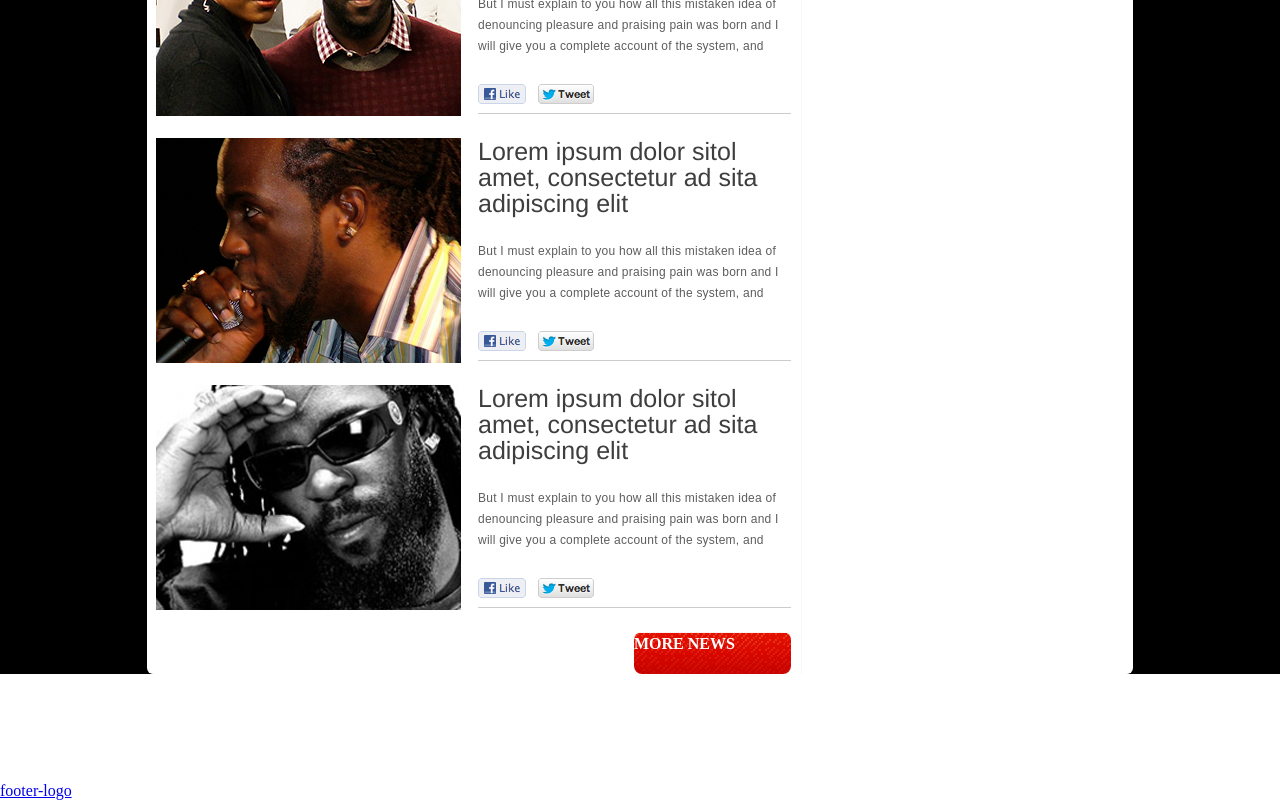
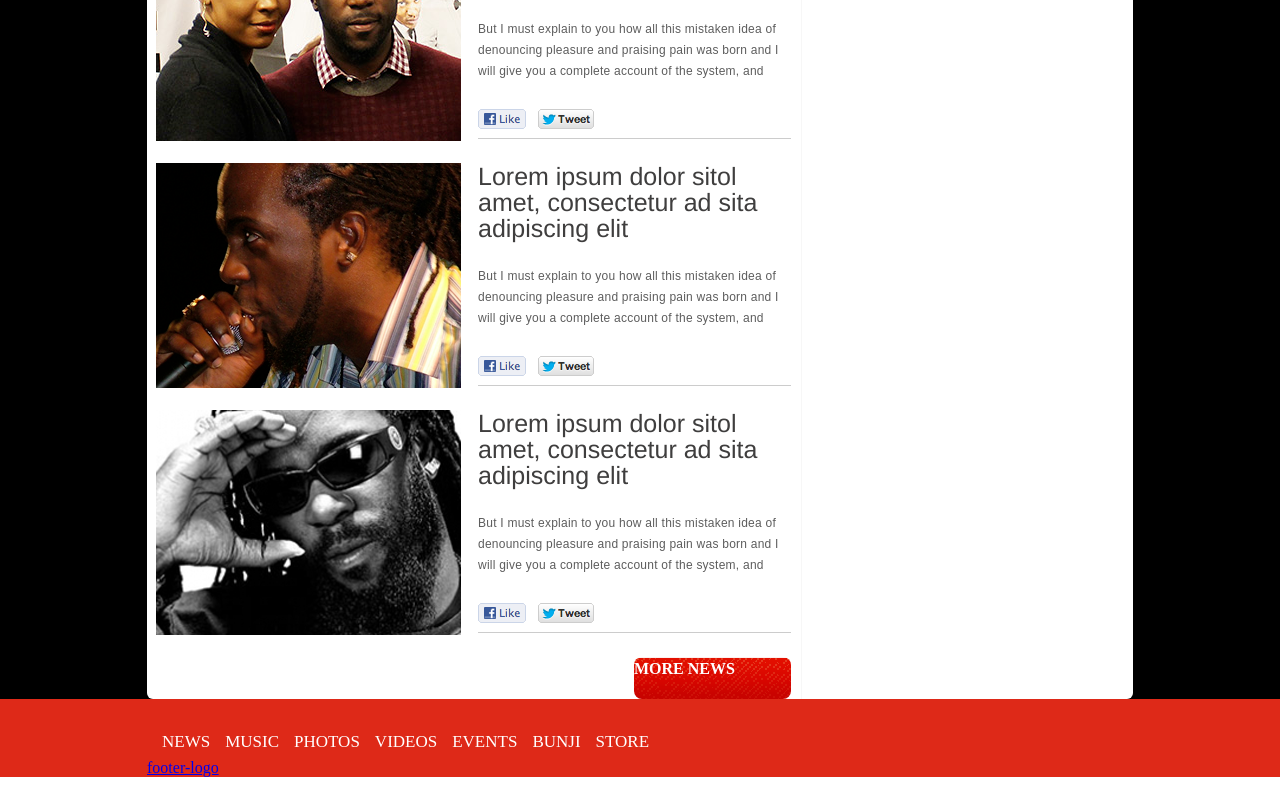
Before and after one commit to imparvez/ramba-theatre, a plain HTML site: page index.html in a window 1280 px wide. Shown: the part 1306-2106 px from the top of the page. After the commit the page ends 2083 px from the top, so only its background shows below. Drawn offline with Linux system fonts and the light colour scheme; files whose address does not match are found by name.

Commit message:
Footer styling updated

```diff
--- a/assets/css/style.css
+++ b/assets/css/style.css
@@ -223,7 +223,17 @@ header .wrapper .sharre-icons a.head-facebook {
     background: #000;
 }
 
-.section .wrapper nav { float: right; }
+.section .wrapper {
+    padding: 25px 0 0;
+    position: relative;
+}
+
+.section .wrapper nav {
+    position: absolute;
+    top: 0;
+    right: 0;
+    z-index: 1;
+}
 
 .section .wrapper nav ul li {
     padding: 0 20px 0 0;
@@ -245,6 +255,7 @@ header .wrapper .sharre-icons a.head-facebook {
    ========================================================================== */
 .section .wrapper .slider-content {
     height: 348px;
+    position: relative;
     background: url('../images/banner.png');
 }
 
@@ -272,8 +283,8 @@ header .wrapper .sharre-icons a.head-facebook {
 .section .wrapper .slider-news {
     width: 470px;
     position: absolute;
-    top: 290px;
-    left: 201px;
+    top: 225px;
+    left: 17px;
     background-color:  rgba(50, 50, 50, 0.29);
 }
 
@@ -497,3 +508,19 @@ header .wrapper .sharre-icons a.head-facebook {
 /* ==========================================================================
    3. Footer
    ========================================================================== */
+
+footer {background-color:  #de2918;}
+
+footer .wrapper nav.footer-nav ul li {
+    padding: 26px 0 0 15px;
+    float: left;
+    list-style: none;
+}
+
+footer .wrapper nav.footer-nav ul li a {
+    color: #fff;
+    font-family: HelveticaInseratLTStd;
+    font-size: 17px;
+    line-height: 34px;
+    text-decoration: none;
+}
--- a/index.html
+++ b/index.html
@@ -183,20 +183,23 @@
     </div><!--end of wrapper-->
   </div><!--end of section-->
   <footer><!--start of footer-->
-    <nav class="footer-nav">
-      <ul>
-        <li><a href="FIXME"></a></li>
-        <li><a href="FIXME"></a></li>
-        <li><a href="FIXME"></a></li>
-        <li><a href="FIXME"></a></li>
-        <li><a href="FIXME"></a></li>
-        <li><a href="FIXME"></a></li>
-      </ul>
-    </nav>
-    <div class="footer-sharre-icons">
+    <div class="wrapper">
+      <nav class="footer-nav">
+        <ul class="cf">
+          <li><a href="FIXME">NEWS</a></li>
+          <li><a href="FIXME">MUSIC</a></li>
+          <li><a href="FIXME">PHOTOS</a></li>
+          <li><a href="FIXME">VIDEOS</a></li>
+          <li><a href="FIXME">EVENTS</a></li>
+          <li><a href="FIXME">BUNJI</a></li>
+          <li><a href="FIXME">STORE</a></li>
+        </ul>
+      </nav>
+      <div class="footer-sharre-icons">
 
+      </div>
+      <a href="FIXME">footer-logo</a>
     </div>
-    <a href="FIXME">footer-logo</a>
   </footer><!--end of footer-->
 </div><!--end of container-->
 
```
